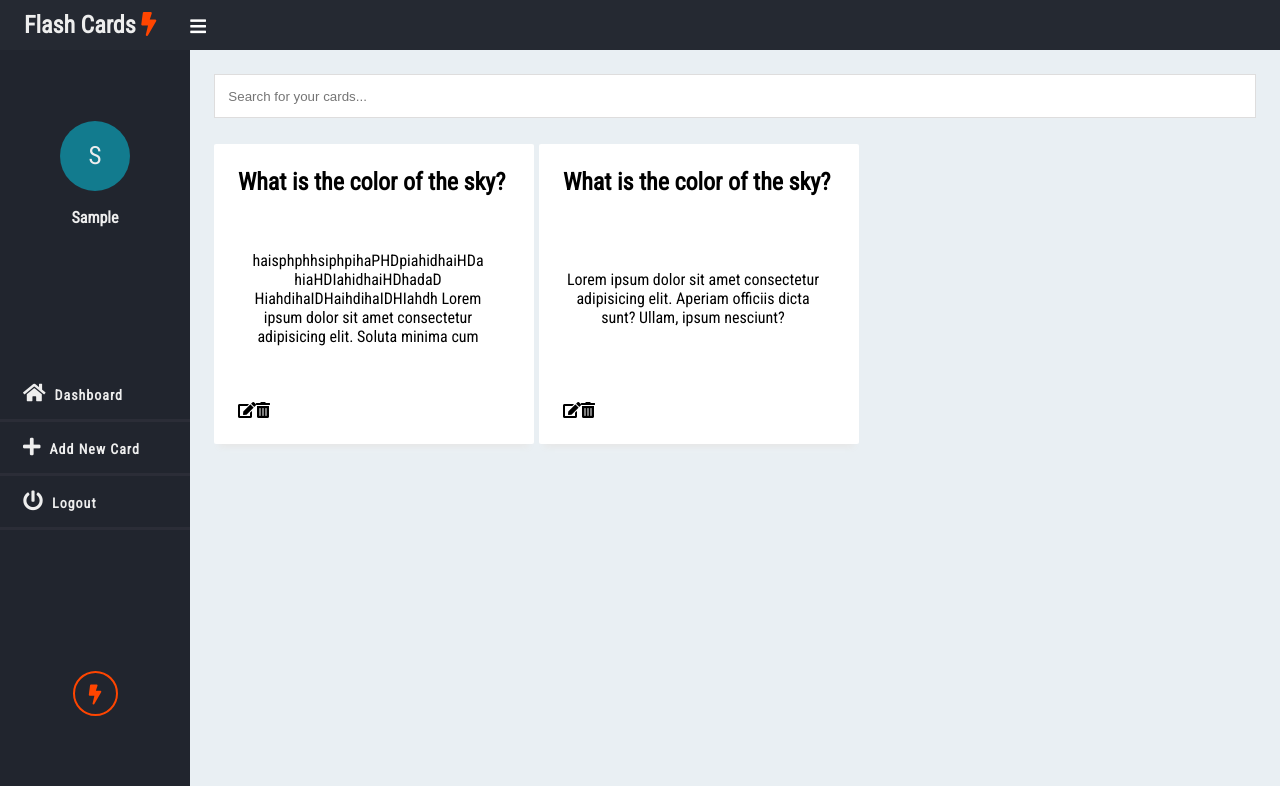
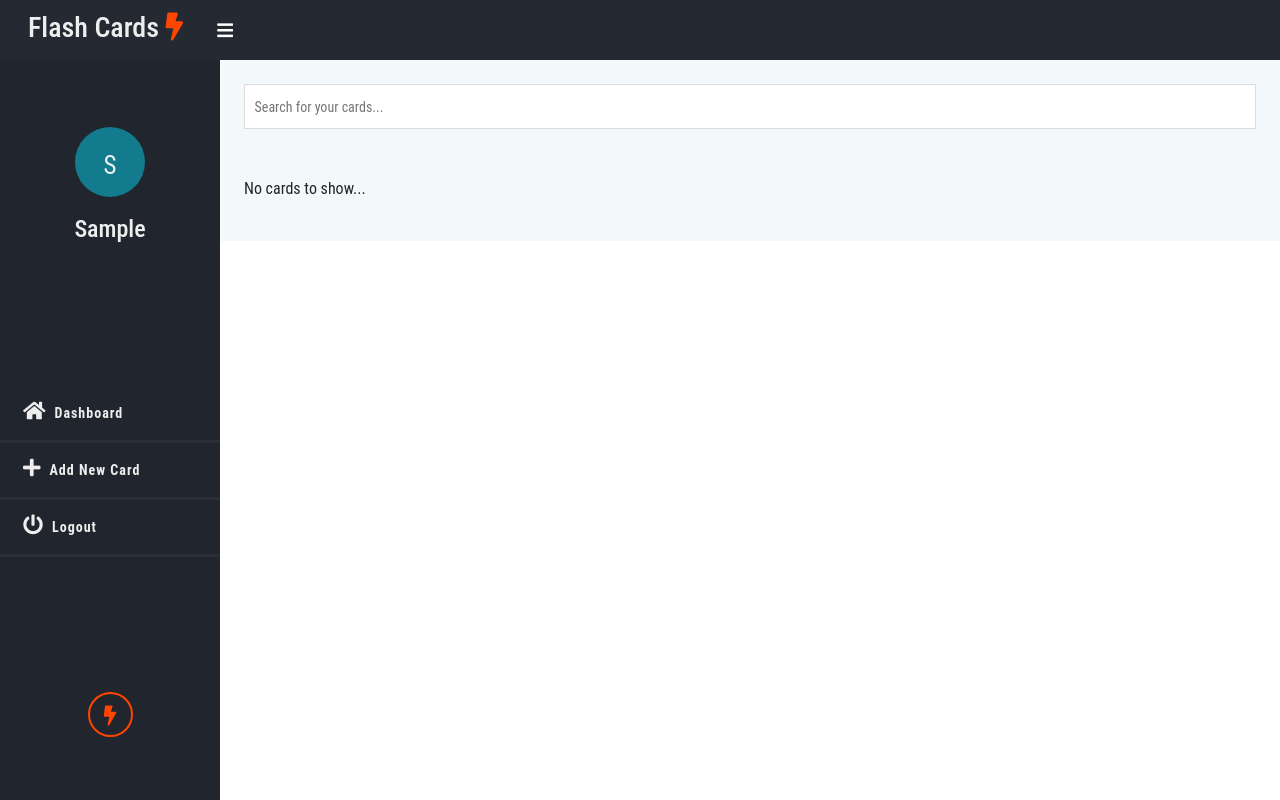
Before and after one commit to AjeaSmith/FrontendGuide, a React (Create React App) app in the folder React/flashcardsmanager/: page / in a window 1280 px wide. Both pictures are taken after typing "Sample" into the empty fields and a click on the button "Submit". Built offline with nearby package versions, Linux system fonts and the light colour scheme.

Commit message:
refactored css

```diff
--- a/React/flashcardsmanager/package.json
+++ b/React/flashcardsmanager/package.json
@@ -6,7 +6,9 @@
     "@testing-library/jest-dom": "^5.11.4",
     "@testing-library/react": "^11.1.0",
     "@testing-library/user-event": "^12.1.10",
+    "bootstrap": "^4.5.3",
     "react": "^17.0.1",
+    "react-bootstrap": "^1.4.3",
     "react-dom": "^17.0.1",
     "react-router": "^5.2.0",
     "react-router-dom": "^5.2.0",
--- a/React/flashcardsmanager/public/index.html
+++ b/React/flashcardsmanager/public/index.html
@@ -17,10 +17,6 @@
       crossorigin="anonymous"
     />
     <link rel="preconnect" href="https://fonts.gstatic.com" />
-    <link
-      href="https://fonts.googleapis.com/css2?family=Roboto+Condensed:wght@300;400&display=swap"
-      rel="stylesheet"
-    />
     <link rel="manifest" href="%PUBLIC_URL%/manifest.json" />
     <title>React App</title>
   </head>
--- a/React/flashcardsmanager/src/Wrapper.js
+++ b/React/flashcardsmanager/src/Wrapper.js
@@ -3,6 +3,7 @@ import AppComponent from "./components/AppComponent";
 import SideMenu from "./components/SideMenuComponent";
 import "./css/App.css";
 const Wrapper = ({ history }) => {
+  const data = JSON.parse(localStorage.getItem("cards"));
   return (
     <>
       <input type="checkbox" id="checkbox" style={{ display: "none" }} />
@@ -26,7 +27,7 @@ const Wrapper = ({ history }) => {
       </header>
       <main className="AppWrapper">
         <SideMenu username={history.location.state} />
-        <AppComponent />
+        <AppComponent data={data} />
       </main>
     </>
   );
--- a/React/flashcardsmanager/src/components/AppComponent.js
+++ b/React/flashcardsmanager/src/components/AppComponent.js
@@ -1,12 +1,12 @@
 import React from "react";
 import CardsComponent from "./CardsComponent";
 import "../css/Main.css";
-const AppComponent = () => {
+const AppComponent = ({ data }) => {
   return (
     <section className="App">
       <div className="search_wrapper">
         <input
-          type="text"
+          type="search"
           name="search"
           id="search"
           placeholder="Search for your cards..."
@@ -14,7 +14,7 @@ const AppComponent = () => {
       </div>
       <div className="cards_wrapper">
         {/* <h2>No cards to show...</h2> */}
-        <CardsComponent />
+        <CardsComponent data={data} />
       </div>
     </section>
   );
--- a/React/flashcardsmanager/src/components/CardsComponent.js
+++ b/React/flashcardsmanager/src/components/CardsComponent.js
@@ -1,38 +1,72 @@
-import React from "react";
-
-const CardsComponent = () => {
+import React, { useEffect, useState } from "react";
+import { getCards } from "../services/cardsService";
+const CardsComponent = ({ data }) => {
+  const [cards, setCards] = useState(null);
+  useEffect(() => {
+    // const data = getCards();
+    setCards(data);
+  }, []);
   return (
     <section>
+      {!cards ? (
+        <p>No cards to show...</p>
+      ) : (
+        cards.map((card, index) => {
+          return (
+            <div className="card" key={index}>
+              <div className="card_content">
+                <h3>{card.question}</h3>
+                <p>{card.answer}</p>
+                <div className="card_actions">
+                  <span>{card.posted}</span>
+                  <div className="card_actions_icons">
+                    <i className="fas fa-edit"></i>
+                    <i className="fas fa-trash-alt"></i>
+                  </div>
+                </div>
+              </div>
+            </div>
+          );
+        })
+      )}
       {/* I have all the cards */}
       {/* Loop through cards from localstorage that gets added */}
       {/* card fliip back */}
-      <div className="card">
+      {/* <div className="card">
         <div className="card_content">
-          <h2>What is the color of the sky?</h2>
+          <h3>What is the color of the sun?</h3>
           <p>
-            haisphphhsiphpihaPHDpiahidhaiHDa hiaHDIahidhaiHDhadaD
-            HiahdihaIDHaihdihaIDHIahdh Lorem ipsum dolor sit amet consectetur
-            adipisicing elit. Soluta minima cum
+            Lorem ipsum dolor sit amet consectetur adipisicing elit. Mollitia
+            nobis corporis distinctio sed praesentium nihil, aliquam ipsa,
+            libero nulla
           </p>
           <div className="card_actions">
-            <i className="fas fa-edit"></i>
-            <i className="fas fa-trash-alt"></i>
+            <span>1/09/2021</span>
+            <div className="card_actions_icons">
+              <i className="fas fa-edit"></i>
+              <i className="fas fa-trash-alt"></i>
+            </div>
           </div>
         </div>
       </div>
+
       <div className="card">
         <div className="card_content">
-          <h2>What is the color of the sky?</h2>
+          <h3>What is the color of the sky?</h3>
           <p>
             Lorem ipsum dolor sit amet consectetur adipisicing elit. Aperiam
             officiis dicta sunt? Ullam, ipsum nesciunt?
           </p>
           <div className="card_actions">
-            <i className="fas fa-edit"></i>
-            <i className="fas fa-trash-alt"></i>
+            <span>1/09/2021</span>
+            <div className="card_actions_icons">
+              <i className="fas fa-edit"></i>
+              <i className="fas fa-trash-alt"></i>
+            </div>
           </div>
         </div>
       </div>
+     */}
     </section>
   );
 };
--- a/React/flashcardsmanager/src/components/SideMenuComponent.js
+++ b/React/flashcardsmanager/src/components/SideMenuComponent.js
@@ -1,7 +1,23 @@
-import React from "react";
-
+import React, { useState } from "react";
+import { Link } from "react-router-dom";
+import { Modal, Button } from "react-bootstrap";
+import { addCard } from "../services/cardsService";
 const SideMenu = ({ username }) => {
+  const [show, setShow] = useState(false);
+  const [question, setQuestion] = useState("");
+  const [answer, setAnswer] = useState("");
+  const handleClose = () => setShow(false);
+  const handleShow = () => setShow(true);
+  const sendData = () => {
+    const data = {
+      question,
+      answer,
+    };
+    addCard(data);
+    setShow(false);
+  };
   return (
+    <>
       <nav>
         <div className="nav_username">
           <div className="username">
@@ -11,13 +27,13 @@ const SideMenu = ({ username }) => {
         </div>
         <ul className="nav_menu">
           <li>
-          <a href="#">
+            <Link to="/">
               <i className="fas fa-home"></i>
               <span>Dashboard</span>
-          </a>
+            </Link>
           </li>
           <li>
-          <a href="#">
+            <a onClick={handleShow}>
               <i className="fas fa-plus"></i>
               <span>Add New Card</span>
             </a>
@@ -32,7 +48,54 @@ const SideMenu = ({ username }) => {
         <div className="nav_logo">
           <i className="fas fa-bolt"></i>
         </div>
+
+        <Modal show={show} onHide={handleClose}>
+          <Modal.Header closeButton>
+            <Modal.Title>Add a Question</Modal.Title>
+          </Modal.Header>
+          <Modal.Body>
+            <input
+              type="text"
+              name="question"
+              id="question"
+              placeholder="What's your question?"
+              style={{
+                width: "100%",
+                padding: "0.5em",
+                border: "1px solid rgb(222, 221, 221)",
+                borderRadius: "2px",
+              }}
+              value={question}
+              onChange={(e) => setQuestion(e.target.value)}
+            />
+            <br />
+            <br />
+            <textarea
+              name=""
+              id=""
+              cols="53"
+              rows="5"
+              max="200"
+              style={{
+                padding: "0.5em",
+                border: "1px solid rgb(222, 221, 221)",
+                borderRadius: "2px",
+              }}
+              value={answer}
+              onChange={(e) => setAnswer(e.target.value)}
+              placeholder="Write your answer"></textarea>
+          </Modal.Body>
+          <Modal.Footer>
+            <Button variant="secondary" onClick={handleClose}>
+              Close
+            </Button>
+            <Button onClick={sendData} style={{ backgroundColor: "#127b8e" }}>
+              Save Changes
+            </Button>
+          </Modal.Footer>
+        </Modal>
       </nav>
+    </>
   );
 };
 
--- a/React/flashcardsmanager/src/css/App.css
+++ b/React/flashcardsmanager/src/css/App.css
@@ -1,12 +1,16 @@
 .AppWrapper {
-  height: 92vh;
-  display: grid;
+  height: 100vh;
+  width: 100%;
+  /* display: grid;
   grid-template-columns: 190px auto;
-  transition: 500ms grid-template-columns;
+  transition: 500ms grid-template-columns; */
 }
-.AppWrapper .app {
+.AppWrapper .App {
+  margin-left: 220px;
   background-color: #f3f8fb;
+
 }
+
 .username_wrapper {
   background-color: #f3f8fb;
   display: flex;
@@ -44,21 +48,27 @@
   border-radius: 2px;
 }
 header {
+  position: fixed;
+  height: 60px;
+  width: 100%;
   padding: 0.7em 0;
   background-color: #252932;
+  z-index: 100;
 }
 header h2 {
   color: #eee;
   margin: 0 0;
   margin-left: 1em;
+  font-size: 28px;
 }
 header span i {
   color: orangered;
 }
-#checkbox:checked ~ .AppWrapper {
-  height: 92vh;
-  display: grid;
-  grid-template-columns: 65px auto;
+#checkbox:checked ~ .AppWrapper .App {
+  margin-left: 65px;
+}
+#checkbox:checked ~ .AppWrapper nav {
+  width: 65px;
 }
 #checkbox:checked ~ .AppWrapper nav .nav_username .username {
   width: 45px;
@@ -79,6 +89,10 @@ header span i {
   display: flex;
   flex-direction: column;
   justify-content: space-around;
+  position: fixed;
+  width: 220px;
+  height: 93vh;
+  top: 60px;
 }
 .AppWrapper nav .nav_username {
   display: flex;
--- a/React/flashcardsmanager/src/css/Main.css
+++ b/React/flashcardsmanager/src/css/Main.css
@@ -1,6 +1,7 @@
 .App {
-  display: grid;
-  grid-template-rows: 70px auto;
+  margin-left: 220px;
+  top: 60px;
+  position: relative;
   background-color: #e9eff3;
 }
 .App .search_wrapper {
@@ -8,9 +9,12 @@
 }
 .App .search_wrapper input {
   background-color: #fff;
-  padding: 1em;
+  padding: 0.6em;
   width: 100%;
   border: 1px solid rgb(222, 221, 221);
+}
+::placeholder {
+  font-size: 14px;
 }
 .App .cards_wrapper {
   padding: 1.5em;
@@ -25,17 +29,57 @@
   background-color: white;
   margin-right: 5px;
   box-shadow: 0 8px 6px -5px rgb(231, 231, 231);
-  height: 300px;
+  height: 320px;
   width: 320px;
   padding: 1.5em;
 }
 .App .cards_wrapper .card .card_content {
+  width: 100%;
   height: 100%;
   display: flex;
   flex-direction: column;
   justify-content: space-between;
 }
+
 .App .cards_wrapper .card .card_content p {
   text-align: center;
   max-width: 260px;
+  color: rgba(0, 0, 0, 0.6);
 }
+.App .cards_wrapper .card .card_content .card_actions {
+  width: 100%;
+  display: flex;
+  justify-content: space-between;
+  align-items: center;
+}
+.App .cards_wrapper .card .card_content .card_actions span {
+  font-size: 12px;
+  color: gray;
+}
+.App .cards_wrapper .card .card_content .card_actions .card_actions_icons i {
+  cursor: pointer;
+  font-size: 18px;
+  margin-left: 0.6em;
+}
+.App
+  .cards_wrapper
+  .card
+  .card_content
+  .card_actions
+  .card_actions_icons
+  .fa-trash-alt {
+  color: red;
+}
+.App .cards_wrapper .card .card_content .card_actions p {
+  font-size: 13px;
+  color: rgb(163, 163, 163);
+}
+.App
+  .cards_wrapper
+  .card
+  .card_content
+  .card_actions
+  .card_actions_icons
+  .fa-edit {
+  color: #127b8e;
+}
--- a/React/flashcardsmanager/src/index.js
+++ b/React/flashcardsmanager/src/index.js
@@ -1,5 +1,6 @@
 import React from "react";
 import ReactDOM from "react-dom";
+import "bootstrap/dist/css/bootstrap.min.css";
 import "./index.css";
 import App from "./App";
 
--- /dev/null
+++ b/React/flashcardsmanager/src/services/cardsService.js
@@ -0,0 +1,16 @@
+// add card to DB (localstorage)
+export const addCard = ({ question, answer }) => {
+  const existingData = JSON.parse(localStorage.getItem("cards"));
+  const newData = {
+    question,
+    answer,
+    posted: Date.now(),
+  };
+  existingData.unshift(newData);
+  localStorage.setItem("cards", JSON.stringify(existingData));
+};
+// get all cards from DB (localstorage)
+export const getCards = () => {
+  const data = JSON.parse(localStorage.getItem("cards"));
+  return data;
+};
```
Also changed, not shown: 2 other files (tests, documents, lock files or other folders). Lines whose indentation alone changed are shown as unchanged.
